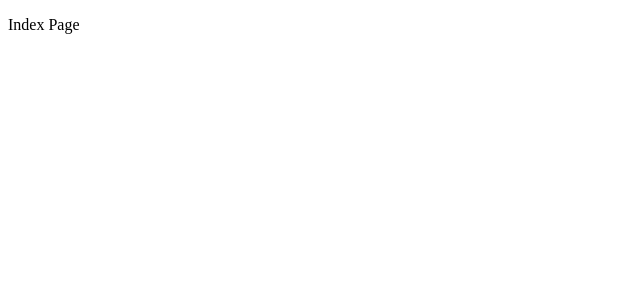
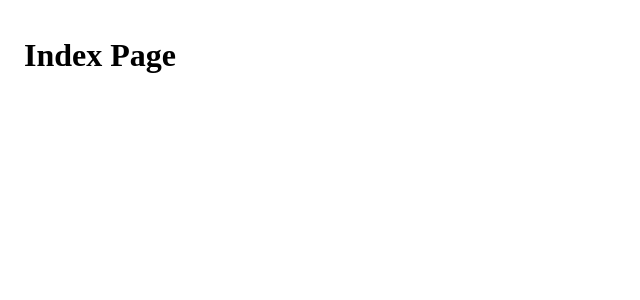
Before and after one commit to samuraikun/nextjs-graphql-apollo-typescript-app, a Next.js app: page / in a window 1280 px wide. Shown: the top 300 px of the page, without its empty margins (0-640 px from the left). Built offline with nearby package versions, Linux system fonts and the light colour scheme.

Commit message:
add styled-components

```diff
--- a/package.json
+++ b/package.json
@@ -13,11 +13,13 @@
   "dependencies": {
     "next": "^9.3.4",
     "react": "^16.13.1",
-    "react-dom": "^16.13.1"
+    "react-dom": "^16.13.1",
+    "styled-components": "^5.0.1"
   },
   "devDependencies": {
     "@types/node": "^13.11.0",
     "@types/react": "^16.9.32",
+    "babel-plugin-styled-components": "^1.10.7",
     "typescript": "^3.8.3"
   }
 }
--- a/pages/index.tsx
+++ b/pages/index.tsx
@@ -1,6 +1,14 @@
+import styled from 'styled-components'
+
+const StyledHeader = styled.h1`
+  font-size: 2em;
+  text-align: left;
+  padding: 16px 16px;
+`
+
 const Index = () => (
   <div>
-    <p>Index Page</p>
+    <StyledHeader>Index Page</StyledHeader>
   </div>
 )
 
```
Also changed, not shown: .babelrc (added), 1 other file (tests, documents, lock files or other folders).
